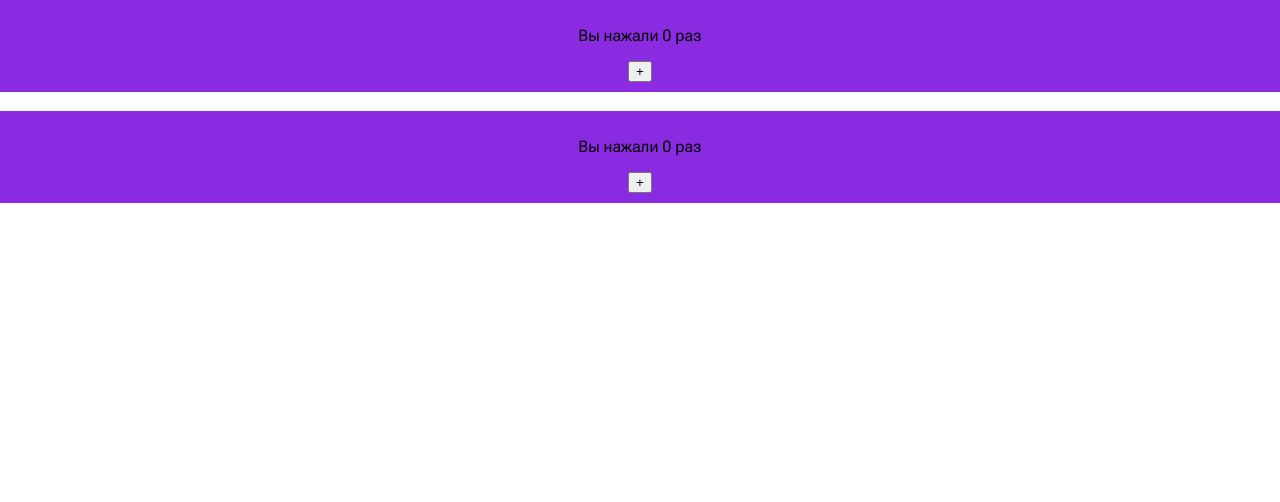
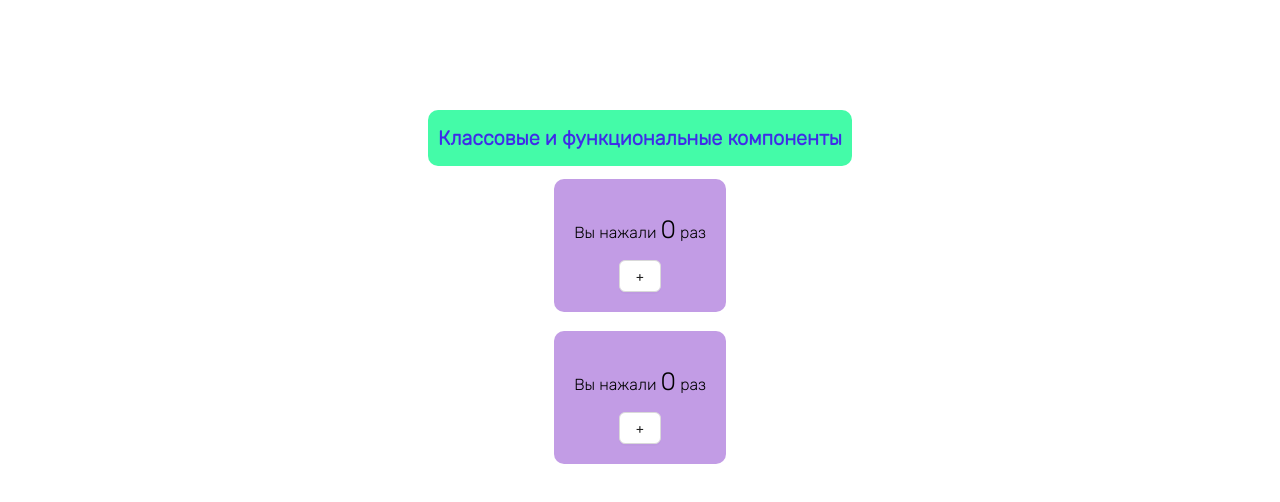
Before and after one commit to ZhenyaHoholko/lifecycle_react, a React (Create React App) app: page / in a window 1280 px wide. Shown: the top 502 px of the page. Built offline with nearby package versions, Linux system fonts and the light colour scheme; no server answers.

Commit message:
Update style

```diff
--- a/package.json
+++ b/package.json
@@ -6,6 +6,7 @@
     "@testing-library/jest-dom": "^5.17.0",
     "@testing-library/react": "^13.4.0",
     "@testing-library/user-event": "^13.5.0",
+    "antd": "^5.13.2",
     "react": "^18.2.0",
     "react-dom": "^18.2.0",
     "react-scripts": "5.0.1",
--- a/src/App.css
+++ b/src/App.css
@@ -1,16 +1,37 @@
-@import url("https://fonts.googleapis.com/css2?family=Roboto+Flex:opsz@8..144&display=swap");
+@import url("https://fonts.googleapis.com/css2?family=Rubik:wght@300&display=swap");
 .main {
-  font-family: "Roboto Flex", sans-serif;
-  height: 50vh;
+  font-family: "Rubik", sans-serif;
+  height: 70vh;
   width: 100vw;
+  display: flex;
+  flex-direction: column;
+  justify-content: center;
+  align-items: center;
 }
 .box {
   display: flex;
-  flex-direction: row;
+  justify-content: center;
+  flex-direction: column;
   flex-wrap: nowrap;
-  justify-content: center;
   align-items: center;
   text-align: center;
-  background-color: blueviolet;
-  padding: 10px;
+  background-color: rgb(194, 156, 229);
+  padding: 20px;
+  border-radius: 10px;
+  background-position: 30%;
 }
+
+h1 {
+  font-family: "Rubik", sans-serif;
+  font-size: 20px;
+  color: rgb(63, 44, 232);
+  display: flex;
+  justify-content: center;
+  line-height: 56px;
+  padding: 0 10px;
+  background: rgba(22, 250, 147, 0.8);
+  border-radius: 10px;
+}
+.number-conten {
+  font-size: 25px;
+}
--- a/src/App.js
+++ b/src/App.js
@@ -5,6 +5,7 @@ import FunctionComponent from "./component/FunctionComponent";
 function App() {
   return (
     <div className="main">
+      <h1>Классовые и функциональные компоненты</h1>
       <span className="box">
         <LifecycleComponent />
       </span>
--- a/src/component/FunctionComponent.js
+++ b/src/component/FunctionComponent.js
@@ -1,4 +1,5 @@
 import React, { useState, useEffect } from "react";
+import { Button, Flex } from "antd";
 
 function FunctionComponent() {
   let [num, setNum] = useState(0);
@@ -31,9 +32,15 @@ function FunctionComponent() {
   }, [num]);
 
   return (
-    <div>
-      <p>Вы нажали {(num + 1) % 2 == 0 ? num - 1 : num} раз</p>
-      <button onClick={() => setNum((prev) => prev + 1)}>+</button>
+    <div className="box-content">
+      <p>
+        Вы нажали{" "}
+        <span className="number-conten">
+          {(num + 1) % 2 == 0 ? num - 1 : num}
+        </span>{" "}
+        раз
+      </p>
+      <Button onClick={() => setNum((prev) => prev + 1)}>+</Button>
     </div>
   );
 }
--- a/src/component/LifecycleComponent.js
+++ b/src/component/LifecycleComponent.js
@@ -1,4 +1,5 @@
 import { Component } from "react";
+import { Button, Flex } from "antd";
 class LifecycleComponent extends Component {
   state = {
     count: 0,
@@ -43,11 +44,14 @@ class LifecycleComponent extends Component {
   render() {
     const { count } = this.state;
     return (
-      <div>
-        <p>Вы нажали {count} раз</p>
-        <button onClick={() => this.setState({ count: this.state.count + 1 })}>
+      <div className="box-content">
+        <p>
+          Вы нажали <span className="number-conten">{count}</span>
+          <span /> раз
+        </p>
+        <Button onClick={() => this.setState({ count: this.state.count + 1 })}>
           +
-        </button>
+        </Button>
       </div>
     );
   }
```
Also changed, not shown: 1 other file (tests, documents, lock files or other folders).
